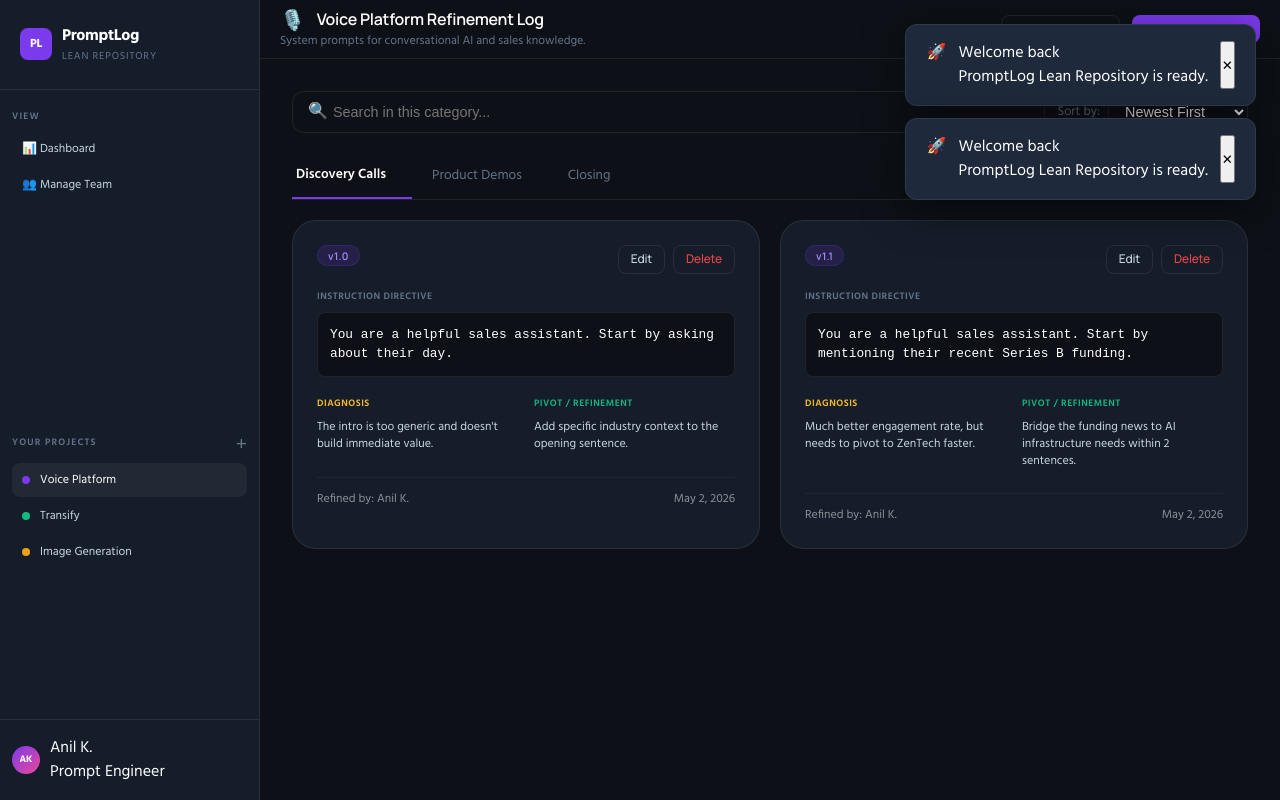
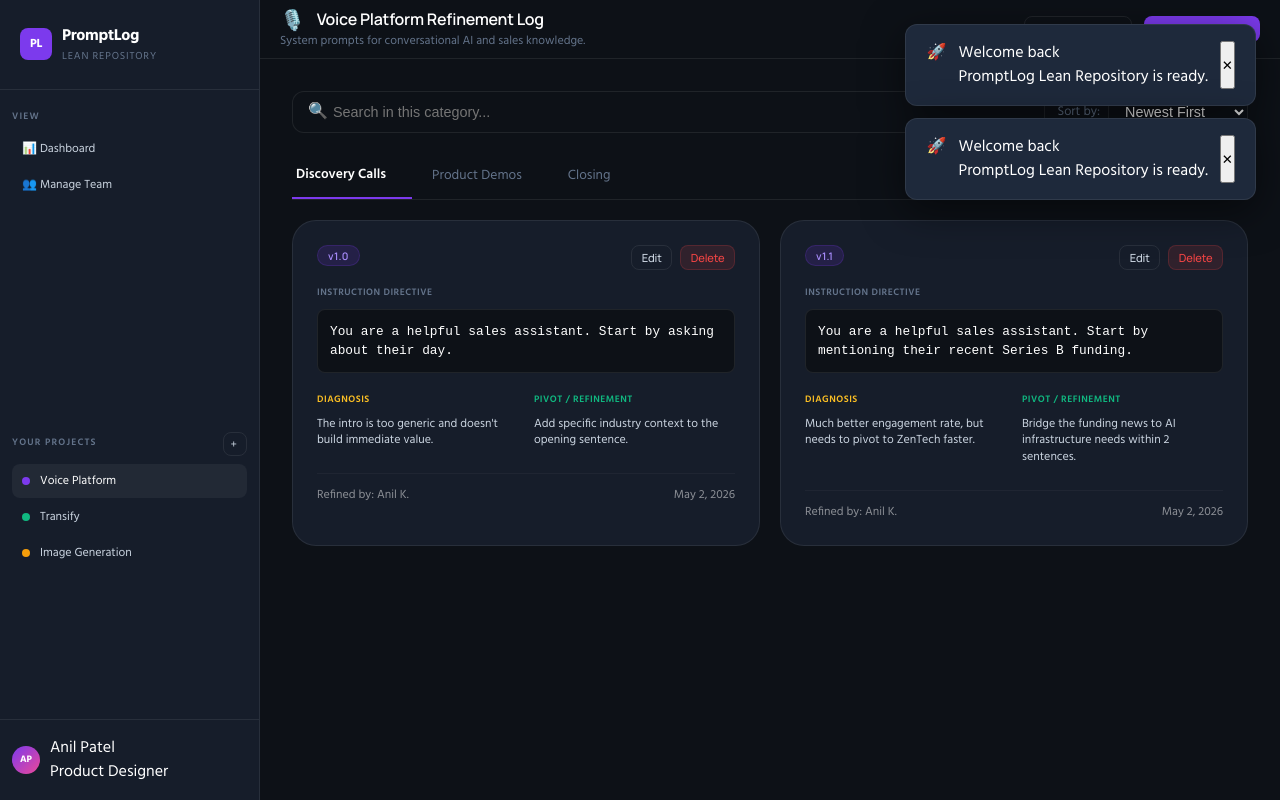
Before and after one commit to anil-product-designer/PromptLog, a React (Vite) app: page / in a window 1280 px wide. Built offline with nearby package versions, Linux system fonts and the light colour scheme.

Commit message:
UI: Standardized all Badge and Button components across the app

```diff
--- a/src/App.jsx
+++ b/src/App.jsx
@@ -38,7 +38,8 @@ const Sidebar = () => {
       <div className="sidebar-section" style={{ display: 'flex', justifyContent: 'space-between', alignItems: 'center' }}>
         <span>Your Projects</span>
         <button
-          style={{ background: 'none', border: 'none', color: 'var(--text-muted)', cursor: 'pointer', fontSize: '1.2rem' }}
+          className="btn btn-ghost btn-sm"
+          style={{ padding: '0 0.4rem', height: '24px', minWidth: '24px' }}
           onClick={() => {
             const name = prompt('Enter new project name:');
             if (name) {
@@ -68,10 +69,10 @@ const Sidebar = () => {
 
       <div className="sidebar-footer">
         <div className="user-row">
-          <div className="avatar">AK</div>
+          <div className="avatar">AP</div>
           <div>
-            <div className="user-name">Anil K.</div>
-            <div className="user-role">Prompt Engineer</div>
+            <div className="user-name">Anil Patel</div>
+            <div className="user-role">Product Designer</div>
           </div>
         </div>
       </div>
--- a/src/pages/Dashboard.jsx
+++ b/src/pages/Dashboard.jsx
@@ -72,7 +72,7 @@ const Dashboard = () => {
             {recentTrials.length > 0 ? recentTrials.map(trial => (
               <div key={trial.id} style={{ padding: '1rem', background: 'rgba(255,255,255,0.02)', borderRadius: '12px', border: '1px solid var(--border)' }}>
                 <div style={{ display: 'flex', justifyContent: 'space-between', marginBottom: '0.75rem', alignItems: 'center' }}>
-                  <span style={{ fontSize: '0.8rem', color: 'var(--purple-light)', fontWeight: 600, background: 'var(--purple-dim)', padding: '2px 8px', borderRadius: '4px' }}>{trial.version}</span>
+                  <span className="badge badge-purple">{trial.version}</span>
                   <span style={{ fontSize: '0.75rem', color: 'var(--text-muted)' }}>{trial.date}</span>
                 </div>
                 <div style={{ fontSize: '0.9rem', marginBottom: '0.75rem', color: 'var(--text-primary)', lineHeight: '1.5', fontWeight: '500' }}>
--- a/src/pages/ProjectView.jsx
+++ b/src/pages/ProjectView.jsx
@@ -8,16 +8,16 @@ const TrialCard = ({ trial, onEdit, onDelete }) => {
     <div className="card trial-card">
       <div className="trial-header">
         <div style={{ display: 'flex', alignItems: 'center', gap: '0.75rem' }}>
-          <div className="badge badge-purple" style={{ fontSize: '0.65rem' }}>{trial.version}</div>
+          <div className="badge badge-purple">{trial.version}</div>
           {hasAttachments && (
-            <div className="badge badge-ghost" style={{ fontSize: '0.6rem', background: 'rgba(255,255,255,0.05)', color: 'var(--text-muted)' }}>
+            <div className="badge badge-ghost">
               📎 {trial.attachments.length} Assets
             </div>
           )}
         </div>
         <div style={{ display: 'flex', gap: '0.5rem' }}>
           <button className="btn btn-ghost btn-sm" onClick={() => onEdit(trial)}>Edit</button>
-          <button className="btn btn-ghost btn-sm" style={{ color: 'var(--red)' }} onClick={() => onDelete(trial.id)}>Delete</button>
+          <button className="btn btn-danger btn-sm" onClick={() => onDelete(trial.id)}>Delete</button>
         </div>
       </div>
 
@@ -385,7 +385,7 @@ const ProjectView = () => {
 
               <div style={{ display: 'flex', gap: '0.75rem', justifyContent: 'flex-end' }}>
                 <button type="button" className="btn btn-ghost" onClick={() => setShowAddModal(false)}>Cancel</button>
-                <button type="submit" className="btn btn-primary">{editingTrialId ? 'Update Library' : 'Save to Library'}</button>
+                <button type="submit" className="btn btn-primary">{editingTrialId ? 'Update Log' : 'Save Log'}</button>
               </div>
             </form>
           </div>
--- a/src/pages/TeamManagement.jsx
+++ b/src/pages/TeamManagement.jsx
@@ -81,8 +81,7 @@ const TeamManagement = () => {
                 <td style={{ padding: '1.25rem', textAlign: 'right' }}>
                   {member.role !== 'Owner' && (
                     <button
-                      className="btn btn-ghost btn-sm"
-                      style={{ color: 'var(--red)' }}
+                      className="btn btn-danger btn-sm"
                       onClick={() => { if(confirm(`Remove ${member.name}?`)) removeTeamMember(member.id); }}
                     >
                       Remove
--- a/src/styles.css
+++ b/src/styles.css
@@ -348,8 +348,13 @@ code, pre, .mono {
   font-weight: 500;
   cursor: pointer;
   border: none;
-  transition: all 0.15s;
+  transition: all 0.2s cubic-bezier(0.4, 0, 0.2, 1);
   text-decoration: none;
+  user-select: none;
+}
+
+.btn:active {
+  transform: scale(0.96);
 }
 
 .btn-primary {
@@ -373,9 +378,21 @@ code, pre, .mono {
   background: var(--bg-hover);
 }
 
+.btn-danger {
+  background: var(--red-dim);
+  color: var(--red);
+  border: 1px solid rgba(239, 68, 68, 0.2);
+}
+
+.btn-danger:hover {
+  background: var(--red);
+  color: #fff;
+  border-color: var(--red);
+}
+
 .btn-sm {
-  padding: 0.375rem 0.75rem;
-  font-size: 0.75rem;
+  padding: 0.3rem 0.6rem;
+  font-size: 0.7rem;
 }
 
 /* CARDS & GRIDS */
@@ -432,12 +449,18 @@ code, pre, .mono {
   font-weight: 600;
   letter-spacing: 0.04em;
   white-space: nowrap;
+  transition: all 0.2s;
+}
+
+.badge:hover {
+  filter: brightness(1.1);
 }
 
 .badge-green { background: var(--green-dim); color: var(--green); border: 1px solid rgba(16, 185, 129, 0.25); }
 .badge-red { background: var(--red-dim); color: var(--red); border: 1px solid rgba(239, 68, 68, 0.2); }
 .badge-yellow { background: var(--yellow-dim); color: var(--yellow); border: 1px solid rgba(251, 191, 36, 0.2); }
 .badge-purple { background: var(--purple-dim); color: var(--purple-light); border: 1px solid rgba(124, 58, 237, 0.2); }
+.badge-ghost { background: rgba(255, 255, 255, 0.05); color: var(--text-muted); border: 1px solid var(--border); }
 
 .dot {
   width: 6px;
```
